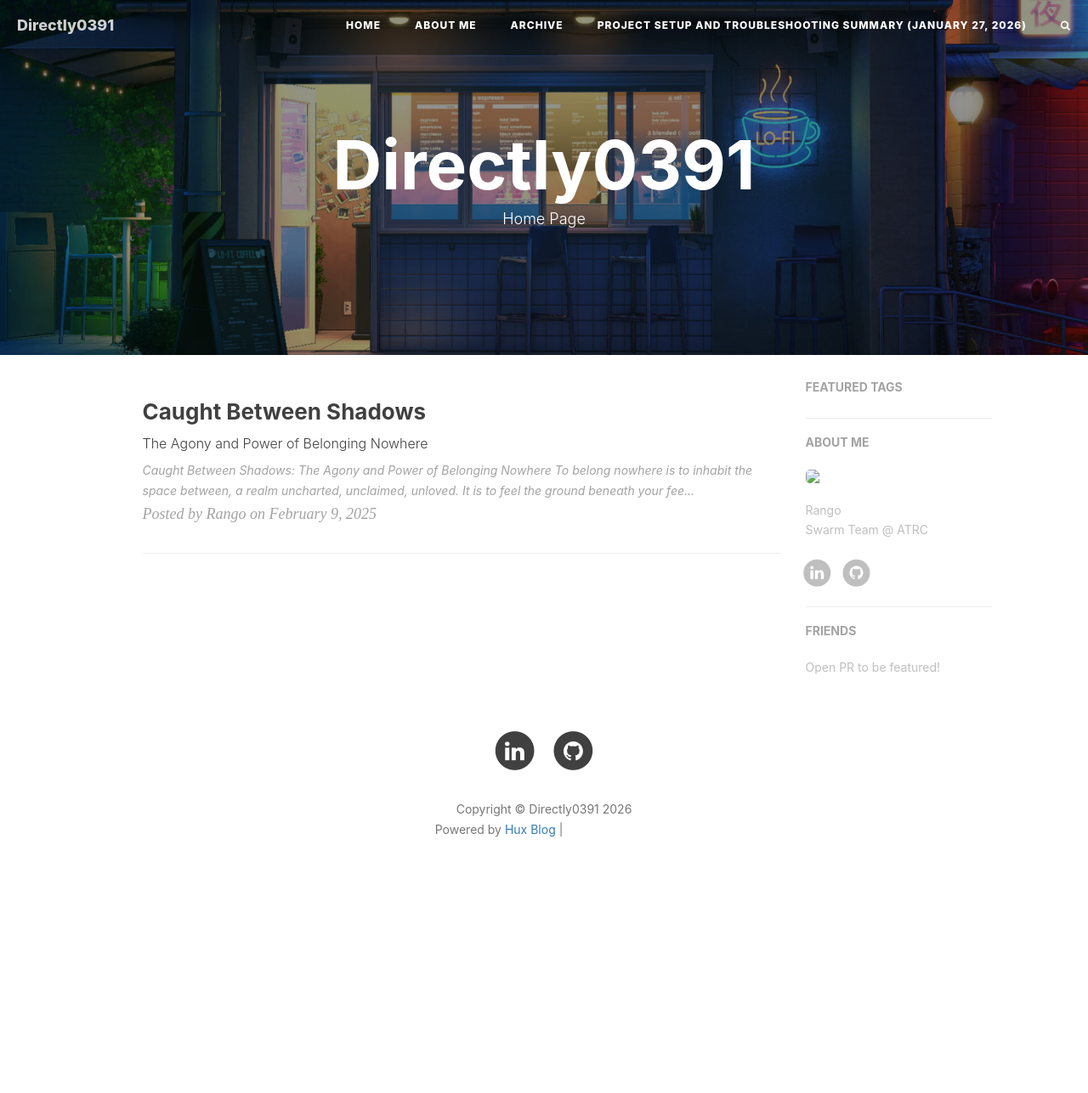
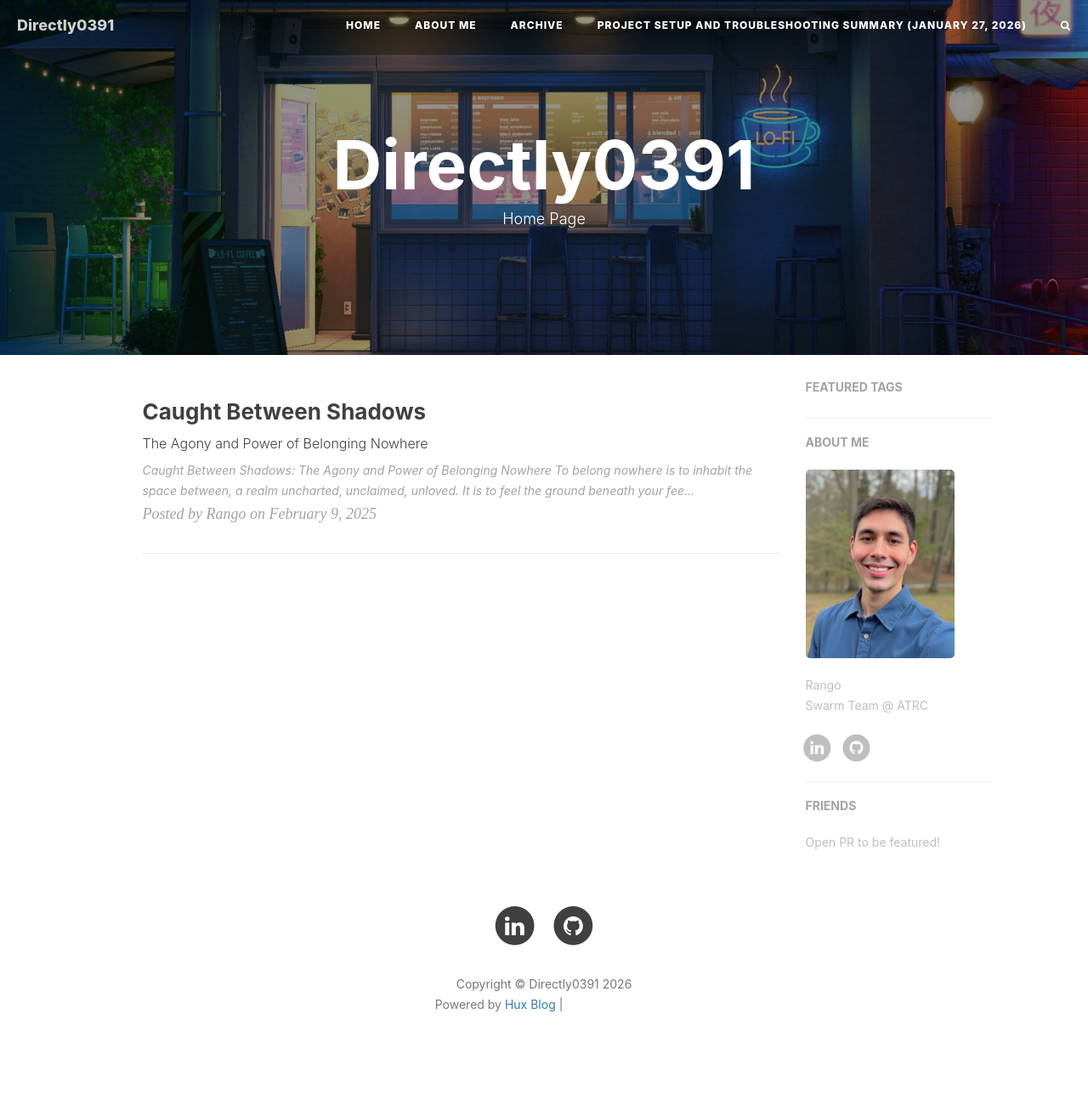
Before and after one commit to Directly0391/website, a Jekyll site: the page built from index.html, in a window 1280 px wide. Shown: the whole page at 85% size. Built offline with Jekyll 4.4.1, drawn with Linux system fonts in a browser that asks for light colours; nearby versions of some CDN libraries; the list of posts is cut into pages by our own code; comment, search, counter and statistics services are not loaded; before the commit the page ends 1081 px from its top, so only the background shows below that; grey boxes are pictures that could not be loaded.

Commit message:
Fix sidebar-avatar path in _config.yml

```diff
--- a/_config.yml
+++ b/_config.yml
@@ -74,7 +74,7 @@ ga_domain: guilyx.github.io
 # Sidebar settings
 sidebar: true # whether or not using Sidebar.
 sidebar-about-description: "Rango <br> Swarm Team @ ATRC"
-sidebar-avatar: "{{ site.baseurl }}/img/pfp.jpg" # use absolute URL, seeing it's used in both `/` and `/about/`
+sidebar-avatar: "/website/img/pfp.jpg" # use absolute URL, seeing it's used in both `/` and `/about/`
 
 # Featured Tags
 featured-tags: true # whether or not using Feature-Tags
```
